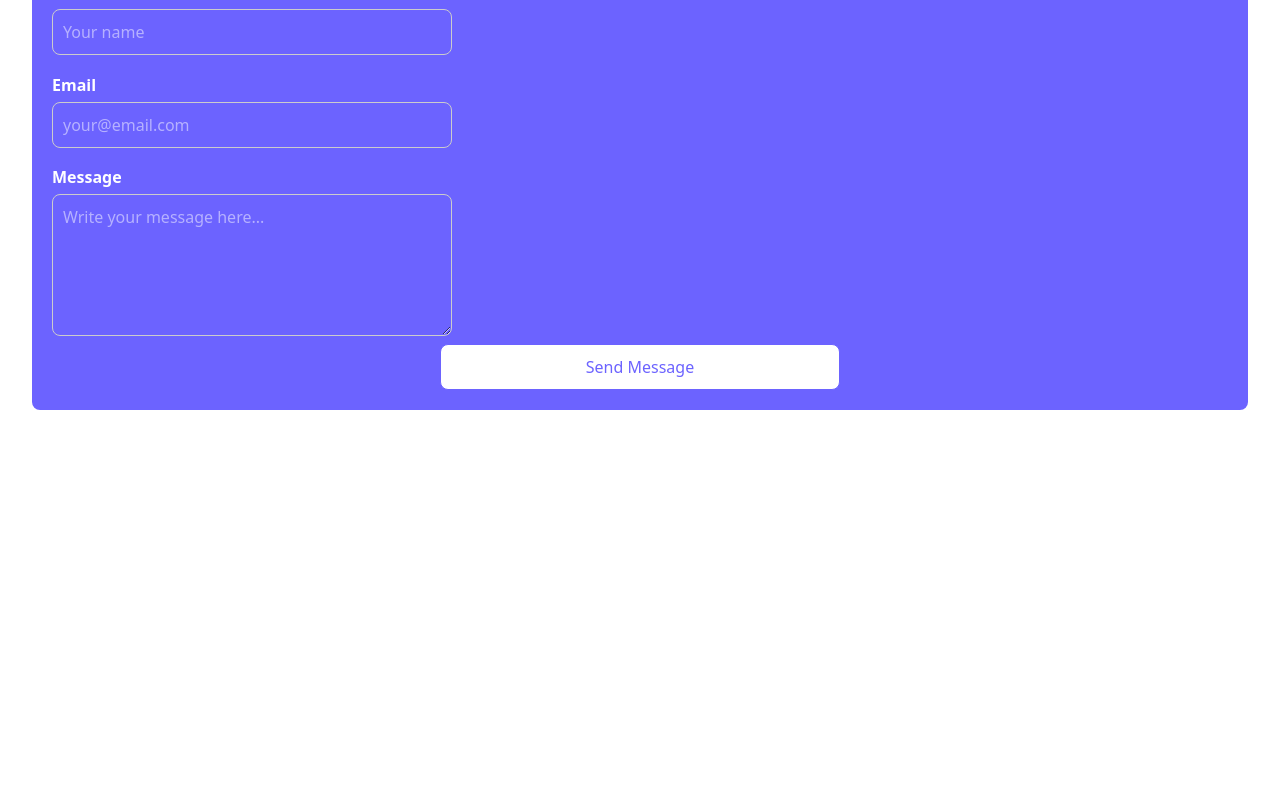
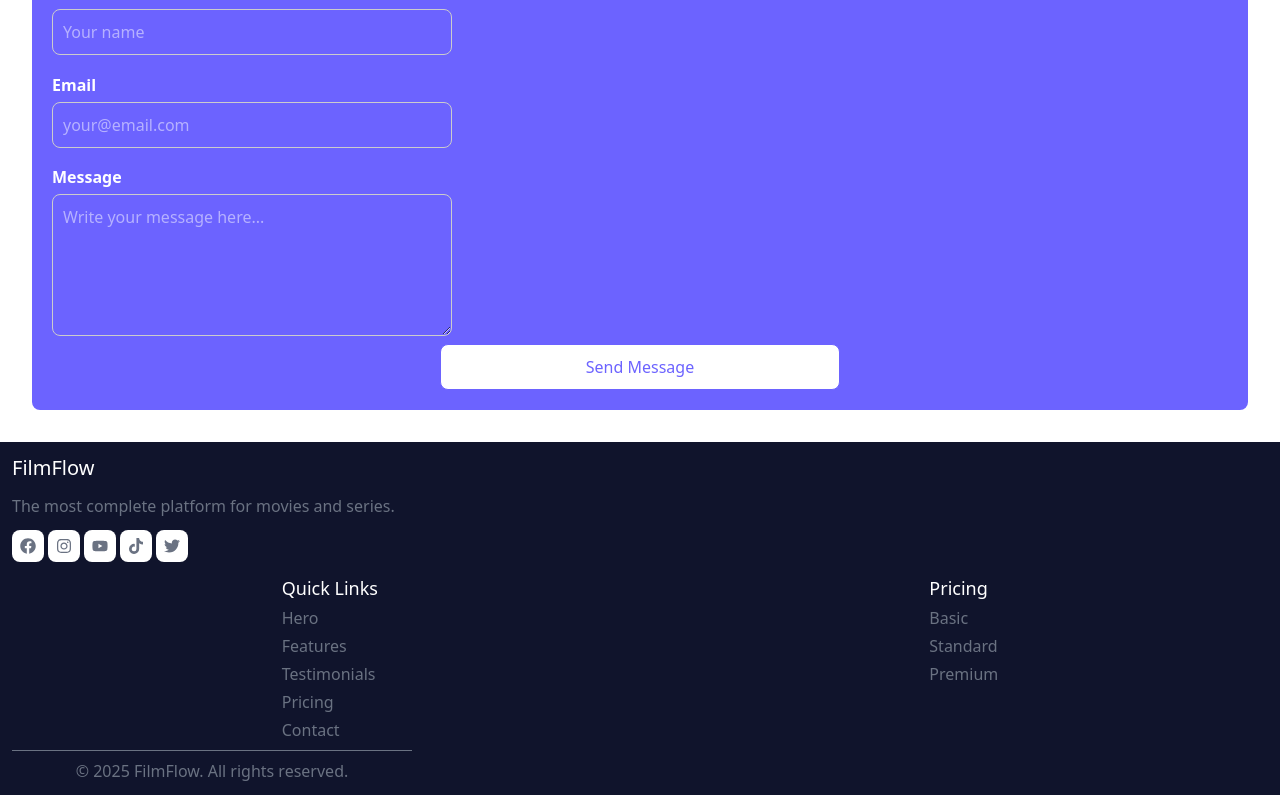
Before and after one commit to pberus/Front-End-Interview-qoop.ai-PedroBerustein, a React (Vite) app in the folder Frontend Interview/: page / in a window 1280 px wide. Shown: the part 3935-4730 px from the top of the page. Before the commit the page ends 4377 px from the top, so only its background shows below. Built offline with nearby package versions, Linux system fonts and the light colour scheme; no server answers.

Commit message:
feat: footer section structure

```diff
--- a/Frontend Interview/index.html
+++ b/Frontend Interview/index.html
@@ -2,9 +2,9 @@
 <html lang="en">
   <head>
     <meta charset="UTF-8" />
-    <link rel="icon" type="image/svg+xml" href="/vite.svg" />
+    <link rel="icon" type="image/x-icon" href="/src/assets/carrete-de-pelicula.ico" />
     <meta name="viewport" content="width=device-width, initial-scale=1.0" />
-    <title>Frontend Interview</title>
+    <title>FilmFlow</title>
   </head>
   <body>
     <div id="root"></div>
--- a/Frontend Interview/src/components/Footer.tsx
+++ b/Frontend Interview/src/components/Footer.tsx
@@ -1,10 +1,66 @@
 import { FC } from "react";
+import { FaFacebook, FaInstagram, FaYoutube, FaTiktok, FaTwitter } from "react-icons/fa";
 
 const Footer: FC = () => {
     return (
-        <div>
-            <h2>Footer</h2>
-        </div>
+        <footer className="bg-[#10142c] text-gray-500 flex flex-col wrap p-3 gap-2">
+            <div className="flex flex-col wrap gap-3 justify-around">
+                <div className="flex flex-col gap-3">
+                    <h5 className="text-white text-xl">FilmFlow</h5>
+                    <p>
+                        The most complete platform for movies and series.
+                    </p>
+                    <ul className="list-style-none flex flex-col gap-1 p-0">
+                        <li className="flex gap-1">
+                            <div className="bg-white rounded-lg p-2"><FaFacebook /></div>
+                            <div className="bg-white rounded-lg p-2"><FaInstagram /></div>
+                            <div className="bg-white rounded-lg p-2"><FaYoutube /></div>
+                            <div className="bg-white rounded-lg p-2"><FaTiktok /></div>
+                            <div className="bg-white rounded-lg p-2"><FaTwitter /></div>
+                        </li>
+                    </ul>
+                </div>
+                <div className="flex justify-around gap-3 flex-wrap">
+                    <div className="flex flex-col gap-1">
+                        <h6 className="text-white text-lg">Quick Links</h6>
+                        <ul className="list-style-none flex flex-col gap-1 p-0">
+                            <li>
+                                Hero
+                            </li>
+                            <li>
+                                Features
+                            </li>
+                            <li>
+                                Testimonials
+                            </li>
+                            <li>
+                                Pricing
+                            </li>
+                            <li>
+                                Contact
+                            </li>
+                        </ul>
+                    </div>
+                    <div className="flex flex-col gap-1">
+                        <h6 className="text-white text-lg">Pricing</h6>
+                        <ul className="list-style-none flex flex-col gap-1 p-0">
+                            <li>
+                                Basic
+                            </li>
+                            <li>
+                                Standard
+                            </li>
+                            <li>
+                                Premium
+                            </li>
+                        </ul>
+                    </div>
+                </div>
+            </div>
+            <div className="w-100 text-center border-t-1 border-gray-500 pt-2">
+                <p>© 2025 FilmFlow. All rights reserved.</p>
+            </div>
+        </footer>
     );
 };
 
--- a/Frontend Interview/src/views/Home/Home.tsx
+++ b/Frontend Interview/src/views/Home/Home.tsx
@@ -4,6 +4,7 @@ import Features from "../../components/Features";
 import Testimonials from "../../components/Testimonials";
 import Pricing from "../../components/Pricing";
 import Contact from "../../components/Contact";
+import Footer from "../../components/Footer";
 
 const Home: FC = () => {
   return (
@@ -13,6 +14,7 @@ const Home: FC = () => {
       <Testimonials />
       <Pricing />
       <Contact />
+      <Footer />
     </div>
   );
 };
```
Also changed, not shown: 1 other file (tests, documents, lock files or other folders).
